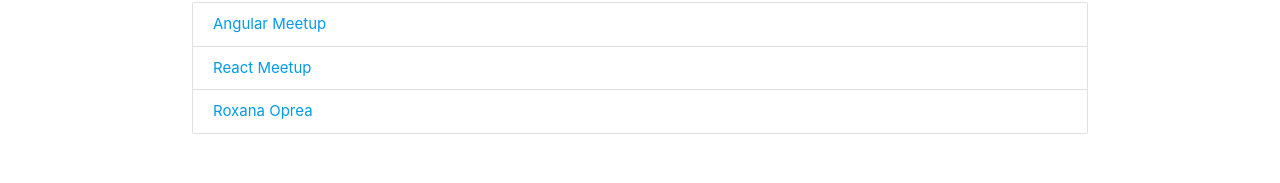
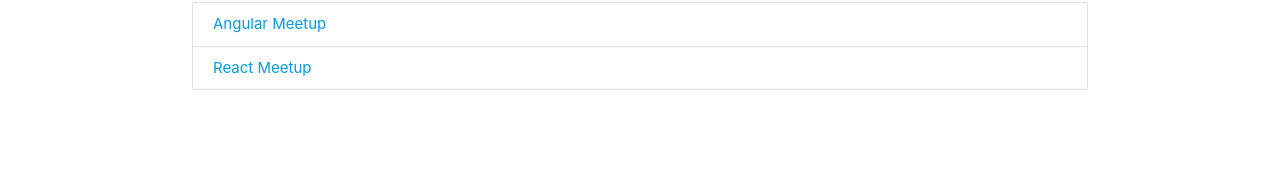
Before and after one commit to roxana-oprea/meetupz, a React (Create React App) app: page / in a window 1280 px wide. Shown: the part 198-381 px from the top of the page. Built offline with nearby package versions, Linux system fonts and the light colour scheme; data requests are answered from the project's data file.

Commit message:
add delete meetup from db

```diff
--- a/db.json
+++ b/db.json
@@ -11,12 +11,6 @@
       "city": "Los Angeles",
       "address": "2 Albany st",
       "id": "2"
-    },
-    {
-      "name": "Roxana Oprea",
-      "city": "Cluj-Napoca",
-      "address": "bld. Nicolae Titulescu, nr. 38, bl. P18, ap. 34",
-      "id": "_59EXB1"
     }
   ]
 }
--- a/src/components/MeetupDetails.js
+++ b/src/components/MeetupDetails.js
@@ -24,6 +24,13 @@
       .catch(err => console.log(err));
   }
 
+  onDelete = () => {
+    let meetupId = this.state.details.id;
+    axios.delete(`http://localhost:3001/meetups/${meetupId}`)
+      .then(response => this.props.history.push('/'))
+      .catch(err => console.log(err));
+  };
+
   render() {
     return (
       <div>
@@ -40,7 +47,7 @@
           </li>
         </ul>
         <Link className="btn" to={`/meetups/edit/${this.state.details.id}`}>Edit</Link>
-        <button className="btn red right">Delete</button>
+        <button onClick={this.onDelete} className="btn red right">Delete</button>
       </div>
     )
   }
```
